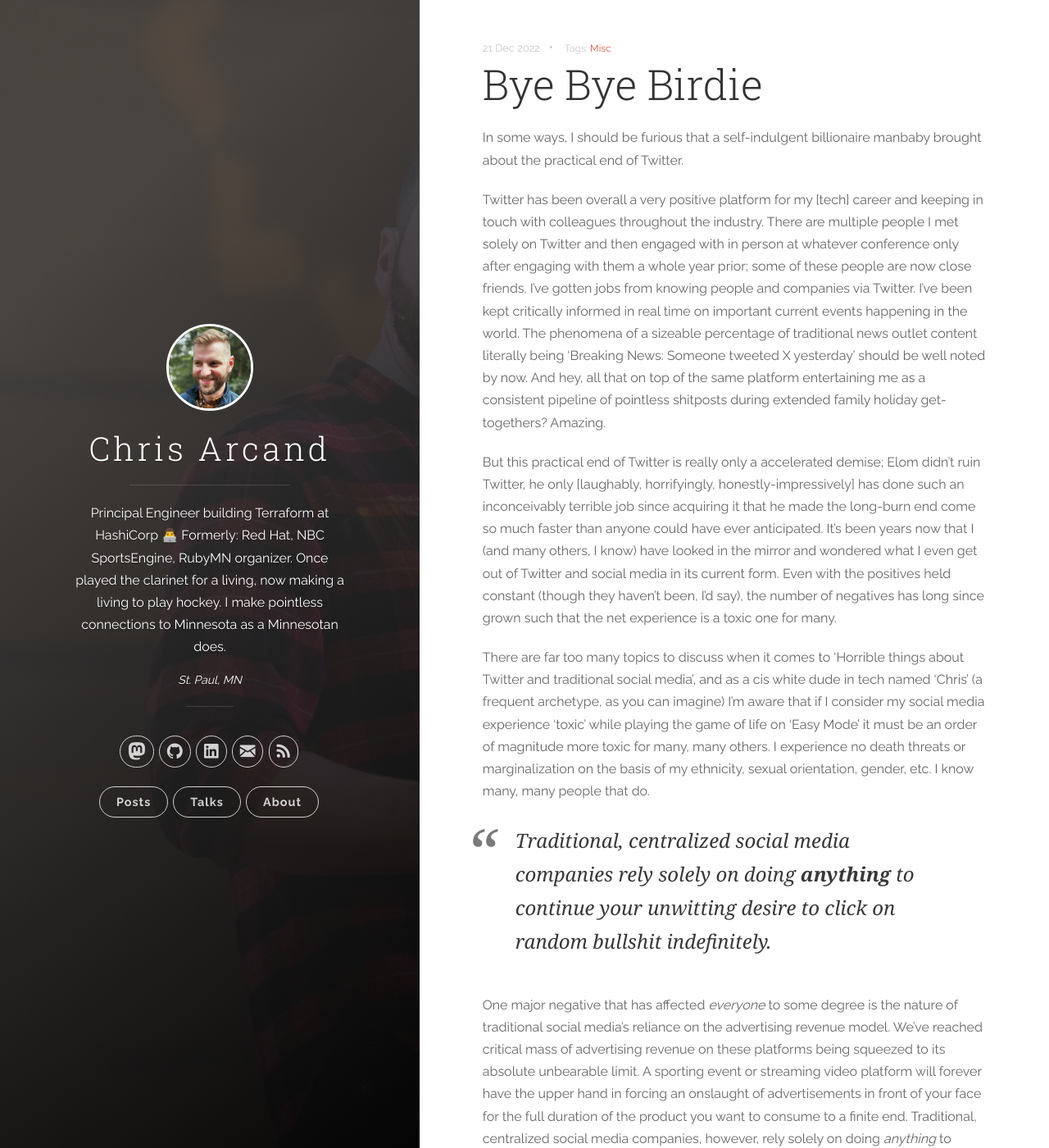
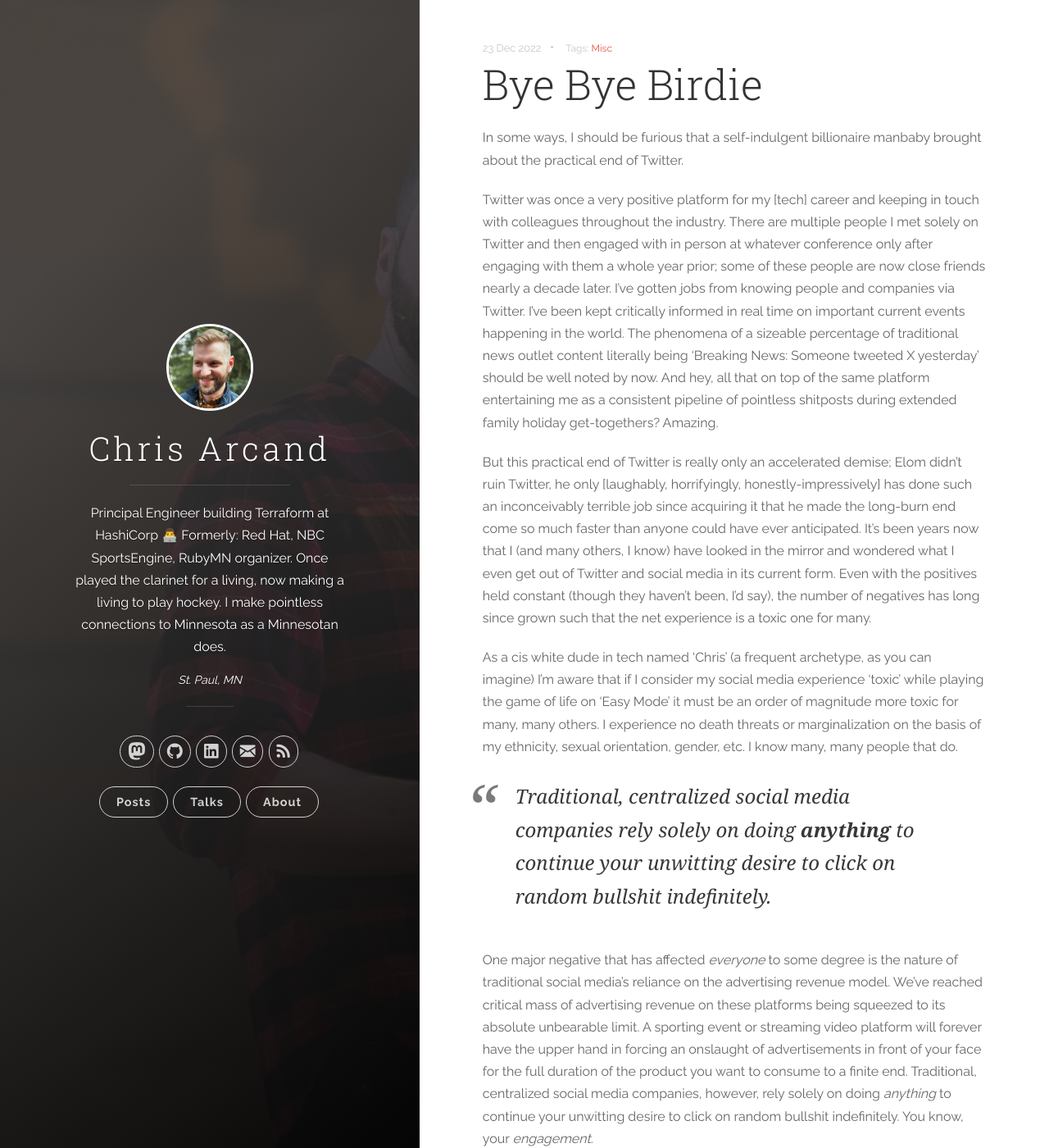
Before and after one commit to chrisarcand/chrisarcand.github.io, a Jekyll site: the page built from _posts/2022-12-23-bye-bye-birdie.md, in a window 1280 px wide and 1400 px high. Shown: the whole window at 82% size. Built offline with Jekyll 4.4.1, drawn with Linux system fonts in a browser that asks for light colours; nearby versions of some CDN libraries; comment, search, counter and statistics services are not loaded; some of the changed text lies outside the part shown.

Commit message:
More edits

```diff
--- a/_posts/2022-12-21-bye-bye-birdie.md
+++ b/_posts/2022-12-23-bye-bye-birdie.md
@@ -8,17 +8,17 @@
 In some ways, I should be furious that a self-indulgent billionaire manbaby brought about the
 practical end of Twitter.
 
-Twitter has been overall a very positive platform for my [tech] career and keeping in
+Twitter was once a very positive platform for my [tech] career and keeping in
 touch with colleagues throughout the industry. There are multiple people I met solely on Twitter and
 then engaged with in person at whatever conference only after engaging with them a whole year prior;
-some of these people are now close friends. I've gotten jobs from knowing people and companies via
+some of these people are now close friends nearly a decade later. I've gotten jobs from knowing people and companies via
 Twitter. I've been kept critically informed in real time on important current events happening in
 the world. The phenomena of a sizeable percentage of traditional news outlet content literally being
 'Breaking News: Someone tweeted X yesterday' should be well noted by now. And hey, all that on top
 of the same platform entertaining me as a consistent pipeline of pointless shitposts during
 extended family holiday get-togethers? Amazing.
 
-But this practical end of Twitter is really only a accelerated demise; Elom didn't ruin Twitter, he
+But this practical end of Twitter is really only an accelerated demise; Elom didn't ruin Twitter, he
 only [laughably, horrifyingly, honestly-impressively] has done such an inconceivably terrible job
 since acquiring it that he made the long-burn end come so much faster than anyone could have ever
 anticipated. It's been years now that I (and many others, I know) have looked in the mirror and
@@ -26,12 +26,11 @@
 positives held constant (though they haven't been, I'd say), the number of negatives has long since grown
 such that the net experience is a toxic one for many.
 
-There are far too many topics to discuss when it comes to 'Horrible things about Twitter and
-traditional social media', and as a cis white dude in tech named 'Chris' (a frequent archetype, as
-you can imagine) I'm aware that if I consider my social media experience 'toxic'
-while playing the game of life on 'Easy Mode' it must be an order of magnitude more toxic for many,
-many others. I experience no death threats or marginalization on the basis of my ethnicity, sexual
-orientation, gender, etc. I know many, many people that do.
+As a cis white dude in tech named 'Chris' (a frequent archetype, as you can imagine) I'm aware that
+if I consider my social media experience 'toxic' while playing the game of life on 'Easy Mode' it
+must be an order of magnitude more toxic for many, many others. I experience no death threats or
+marginalization on the basis of my ethnicity, sexual orientation, gender, etc. I know many, many
+people that do.
 
 > Traditional, centralized social media companies rely solely on doing **anything** to continue your unwitting desire to click on random bullshit indefinitely.
 
```
Also changed, not shown: other parts of _posts/2022-12-23-bye-bye-birdie.md (+7 -7 lines).
